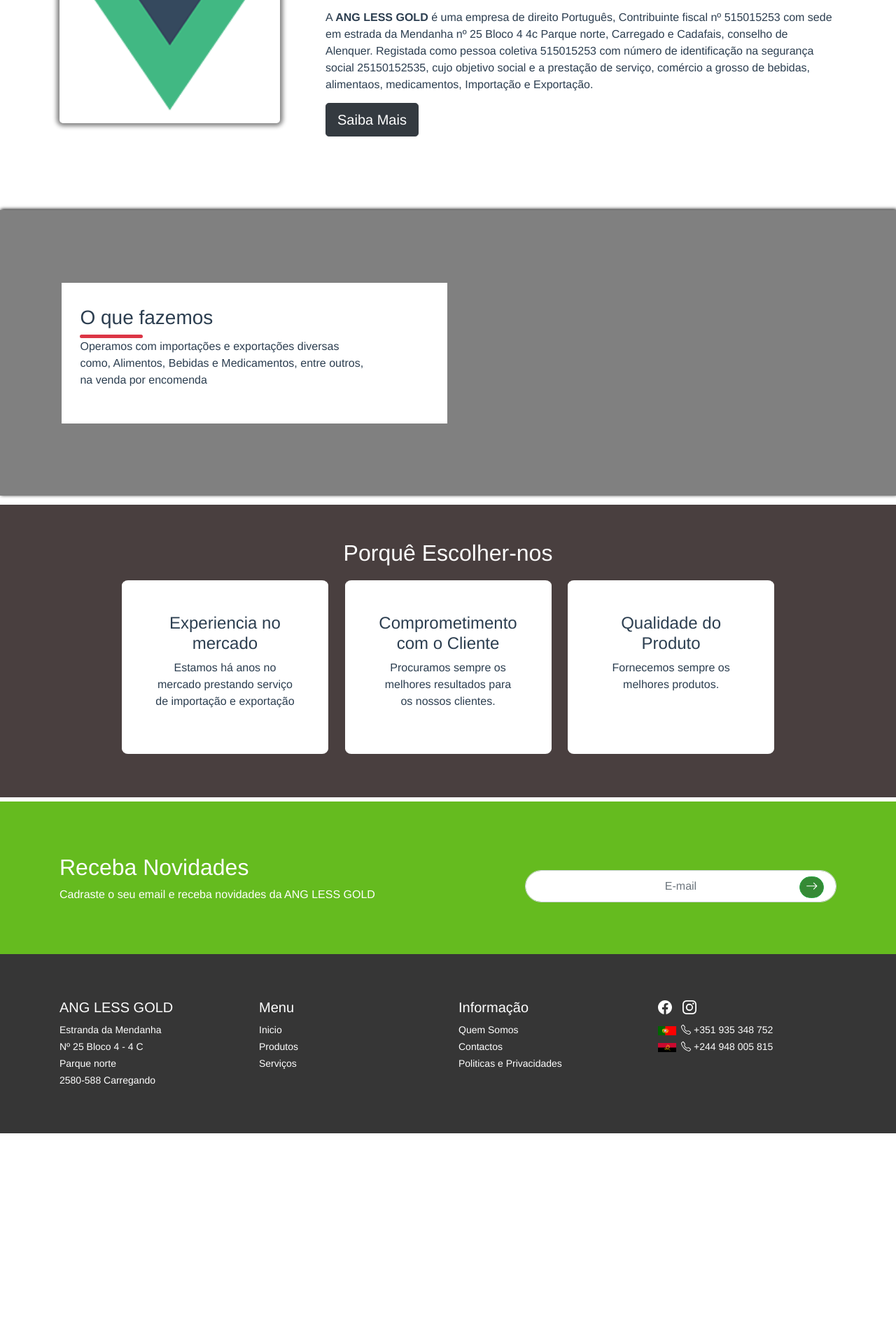
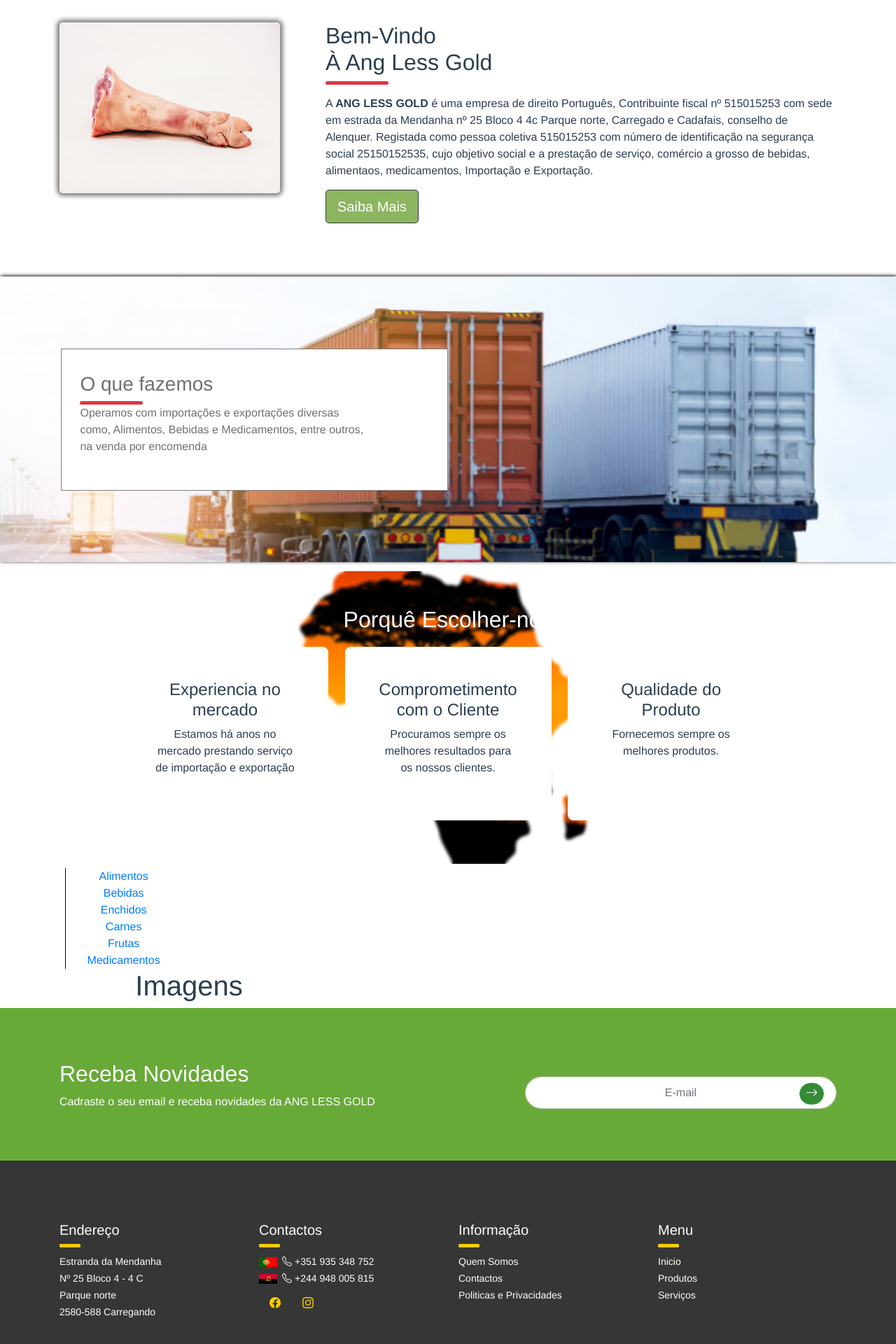
Before and after one commit to uByte2020/Ang-lessGold, a Vue app: page / in a window 1280 px wide. Shown: the part 508-2428 px from the top of the page at 70% size. Before the commit the page ends 2127 px from the top, so only its background shows below. Built offline with nearby package versions, Linux system fonts and the light colour scheme.

Commit message:
Footer Cor do icon|

```diff
--- a/src/components/home/Produtos.vue
+++ b/src/components/home/Produtos.vue
@@ -2,33 +2,30 @@
   <div class="container">
     <div class="row">
       <div class="col-3 borderD">
-          <div class="col-3">
-            <p><a href="#">Alimentos</a></p>
+        <div class="row">
+          <div class="col-7">
+          <a href="#">Alimentos</a>
           </div>
-          <div class="offset-md-9"></div>
-          <div class="col-3">
-            <p><a href="#">Bebidas</a></p>
+          <div class="col-7">
+          <a href="#">Bebidas</a>
           </div>
-          <div class="offset-md-9"></div>
-          <div class="col-3">
-            <p><a href="#">Enchidos</a></p>
+          <div class="col-7">
+          <a href="#">Enchidos</a>
           </div>
-          <div class="offset-md-9"></div>
-          <div class="col-3">
-            <p><a href="#">Carnes</a></p>
+          <div class="col-7">
+          <a href="#">Carnes</a>
           </div>
-          <div class="offset-md-9"></div>
-          <div class="col-3">
-            <p><a href="#">Frutas</a></p>
+          <div class="col-7">
+          <a href="#">Frutas</a>
           </div>
-          <div class="offset-md-9"></div>
-          <div class="col-3">
-            <p><a href="#">Medicamentos</a></p>
+          <div class="col-7">
+          <a href="#">Medicamentos</a>
           </div>
         </div>
+      </div>
     </div>
     <div class="col-4 Border">
-        <h1>Imagens</h1>
+      <h1>Imagens</h1>
     </div>
   </div>
 </template>
@@ -38,6 +35,6 @@
 <style scoped>
 .borderD {
   margin-left: 2%;
-  border-left: 1px solid;
+  border-left: 1px solid black !important;
 }
 </style>
--- a/src/views/Home.vue
+++ b/src/views/Home.vue
@@ -3,7 +3,7 @@
     <Navbar />
     <div id="home" class="container-fluid">
       <div class="row">
-        <div class="col-12">
+        <div class="Inicio col-12">
           <div class="row TextoInicio">
             <div class="container">
               <div class="row">
@@ -16,7 +16,7 @@
                     parceiros com maior qualidade e segurança naquilo que são as
                     diversas necessidades de bens alimentares
                   </p>
-                  <button class="btn btn-lg btn-dark">Saiba Mais</button>
+                  <button type="button" class="btn btn-lg">Saiba Mais</button>
                 </div>
               </div>
             </div>
@@ -27,7 +27,11 @@
             <div class="container">
               <div class="row">
                 <div class="col-lg-4 col-xl-4 col-sm-12 col-md-12">
-                  <img src="@/assets/logo.png" alt="" class="img-fluid img" />
+                  <img
+                    src="@/assets/imgs/img1.jpeg"
+                    alt=""
+                    class="img-fluid img"
+                  />
                 </div>
                 <div
                   class="col-lg-8 col-xl-8 col-sm-12 col-md-12 TextoBemVindo"
@@ -56,7 +60,9 @@
                     serviço, comércio a grosso de bebidas, alimentaos,
                     medicamentos, Importação e Exportação.
                   </p>
-                  <button class="btn btn-lg btn-dark">Saiba Mais</button>
+                  <button type="button" class="btn btn-lg btn-dark">
+                    Saiba Mais
+                  </button>
                 </div>
               </div>
             </div>
@@ -144,6 +150,7 @@
             </div>
           </div>
         </div> -->
+        <Produtos />
         <div class="col-12" id="RecebaNovidades">
           <div class="row justify-content-md-center RecebaNovidadesTexto">
             <div class="container">
@@ -160,7 +167,11 @@
                     class="form-control"
                     placeholder="E-mail"
                   />
-                  <button id="button" class="btn btn-sm btn-success">
+                  <button
+                    type="button"
+                    id="button"
+                    class="btn btn-sm btn-success"
+                  >
                     <b-icon
                       icon="arrow-right"
                       font-scale="1"
@@ -176,33 +187,36 @@
           <div class="row footer">
             <div class="container">
               <div class="row">
-                <div class="col-lg-3 col-xl-3 col-sm-12 col-md-3">
-                  <h5>ANG LESS GOLD</h5>
+                <div class="col-lg-3 col-xl-3 col-sm-12 col-md-3 footerMarg">
+                  <h5>Endereço</h5>
+                  <div class="progress progress2">
+                    <div
+                      class="progress-bar progressCor"
+                      role="progressbar"
+                      style="width: 100%"
+                      aria-valuenow="10"
+                      aria-valuemin="0"
+                      aria-valuemax="10"
+                    ></div>
+                  </div>
                   <small>
                     Estranda da Mendanha <br />
                     Nº 25 Bloco 4 - 4 C <br />Parque norte <br />
                     2580-588 Carregando
                   </small>
                 </div>
-                <div class="col-lg-3 col-xl-3 col-sm-12 col-md-3">
-                  <h5>Menu</h5>
-                  <small>Inicio <br />Produtos <br />Serviços</small>
-                </div>
-                <div class="col-lg-3 col-xl-3 col-sm-12 col-md-3">
-                  <h5>Informação</h5>
-                  <small>
-                    Quem Somos <br />Contactos <br />Politicas e Privacidades
-                  </small>
-                </div>
-                <div class="col-lg-3 col-xl-3 col-sm-12 col-md-3">
-                  <h5>
-                    <b-icon
-                      icon="facebook"
-                      variant="default"
-                      class="icon"
-                    ></b-icon
-                    ><b-icon icon="instagram" variant="default"></b-icon>
-                  </h5>
+                <div class="col-lg-3 col-xl-3 col-sm-12 col-md-3 footerMarg">
+                  <h5>Contactos</h5>
+                  <div class="progress progress2">
+                    <div
+                      class="progress-bar progressCor"
+                      role="progressbar"
+                      style="width: 100%"
+                      aria-valuenow="10"
+                      aria-valuemin="0"
+                      aria-valuemax="10"
+                    ></div>
+                  </div>
                   <small>
                     <img
                       src="../assets/svg/Portugal.svg"
@@ -214,9 +228,9 @@
                       font-scale="1"
                       variant="default"
                     ></b-icon>
-                     +351 935 348 752
+                    +351 935 348 752
                   </small>
-                  <br>
+                  <br />
                   <small>
                     <img
                       src="../assets/svg/Angola.svg"
@@ -228,8 +242,45 @@
                       font-scale="1"
                       variant="default"
                     ></b-icon>
-                     +244 948 005 815
+                    +244 948 005 815
                   </small>
+                  <br />
+                  <b-icon
+                    icon="facebook"
+                    variant="default"
+                    class="icon"
+                  ></b-icon
+                  ><b-icon icon="instagram" class="icon" variant="default"></b-icon>
+                </div>
+                <div class="col-lg-3 col-xl-3 col-sm-12 col-md-3 footerMarg">
+                  <h5>Informação</h5>
+                  <div class="progress progress2">
+                    <div
+                      class="progress-bar progressCor"
+                      role="progressbar"
+                      style="width: 100%"
+                      aria-valuenow="10"
+                      aria-valuemin="0"
+                      aria-valuemax="10"
+                    ></div>
+                  </div>
+                  <small>
+                    Quem Somos <br />Contactos <br />Politicas e Privacidades
+                  </small>
+                </div>
+                <div class="col-lg-3 col-xl-3 col-sm-12 col-md-3 footerMarg">
+                  <h5>Menu</h5>
+                  <div class="progress progress2">
+                    <div
+                      class="progress-bar progressCor"
+                      role="progressbar"
+                      style="width: 100%"
+                      aria-valuenow="10"
+                      aria-valuemin="0"
+                      aria-valuemax="10"
+                    ></div>
+                  </div>
+                  <small>Inicio <br />Produtos <br />Serviços</small>
                 </div>
               </div>
             </div>
@@ -243,17 +294,17 @@
 <script>
 // @ is an alias to /src
 import Navbar from "../components/Navbar.vue";
-// import Produtos from "../components/home/Produtos";
+import Produtos from "../components/home/Produtos";
 
 export default {
   name: "Home",
   components: {
     Navbar,
-    // Produtos
+    Produtos
   },
   data() {
     return {
-      //backgroundimg: require("@/assets/logo.png"),
+      // backgroundimg:[require("@/assets/imgs/img7.jpg"),require("@/assets/imgs/img9.jpg"),]
     };
   },
 };
@@ -262,18 +313,13 @@
 <style scoped>
 @font-face {
   font-family: "josefin-sans";
-  -ms-font-family: "josefin-sans";
-  -moz-font-family: "josefin-sans";
-  -webkit-font-family: "josefin-sans";
-  src: url("../assets/Fonts/josefin-sans.bold.ttf");
-  -ms-src: url("../assets/Fonts/josefin-sans.bold.ttf");
-  -moz-src: url("../assets/Fonts/josefin-sans.bold.ttf");
-  -webkit-src: url("../assets/Fonts/josefin-sans.bold.ttf");
+  src: url("../assets/Fonts/josefin-sans.semibold.ttf") format("ttf");
 }
 #Home {
 }
-.inicio {
-  padding: 5% 0;
+.Inicio {
+  padding: 5%;
+  background-size: cover;
 }
 .TextoInicio {
   margin-top: 5%;
@@ -304,27 +350,38 @@
   height: 5px;
   width: 90px;
 }
+.progressCor {
+  background-color: #f8ce00 !important;
+}
+.progress2 {
+  height: 5px;
+  width: 30px;
+  margin-bottom: 3%;
+}
 #OQFazemosPrinc {
-  background-color: gray;
   margin-bottom: 0.5%;
   box-shadow: 1px -1px 5px black;
   padding: 8%;
+  background: url("../assets/imgs/img9.jpg") no-repeat center center;
+  background-size: cover;
 }
 .OQFazemos {
   height: 50%;
   text-align: left;
   border: 1px solid gray;
-  /* margin: 5% auto; */
   background-color: white;
   padding: 3% 1%;
+  color: #707070;
 }
 #EscolherNosPrinc {
   background-color: rgb(73, 63, 63);
   margin: 0.5% auto;
+  background: url("../assets/imgs/img21.png") no-repeat center center;
 }
 #EscolherNos {
   padding: 4%;
   text-align: center !important;
+  backdrop-filter: blur(2px);
 }
 .TextoEscolherNosTitulo {
   color: #fff;
@@ -348,7 +405,7 @@
 }
 #RecebaNovidades {
   color: #fff;
-  background-color: #65bb1f;
+  background-color: #68aa38;
   text-align: center;
 }
 .RecebaNovidadesTexto {
@@ -365,6 +422,14 @@
 #inputT {
   margin-top: 2% !important;
 }
+button {
+  background-color: #8cb560;
+  color: #fff;
+}
+button:hover {
+  background-color: #8cb560;
+  color: #fff !important;
+}
 #button {
   margin-top: -70px !important;
   margin-left: 88%;
@@ -380,8 +445,11 @@
 .footer {
   text-align: left;
 }
+.footerMarg{margin-top: 2%;}
 .icon {
-  margin-right: 6%;
+  margin: 6%;
+  color:#f8ce00;
+  background-color: transparent;
 }
 .IMG1 {
   width: 10%;
```
